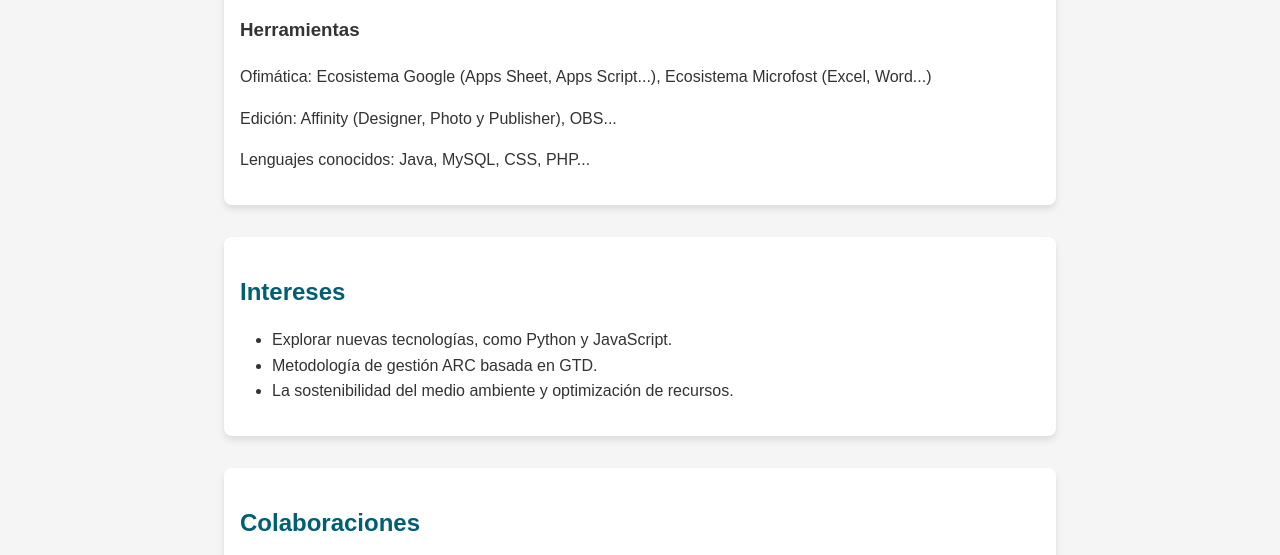
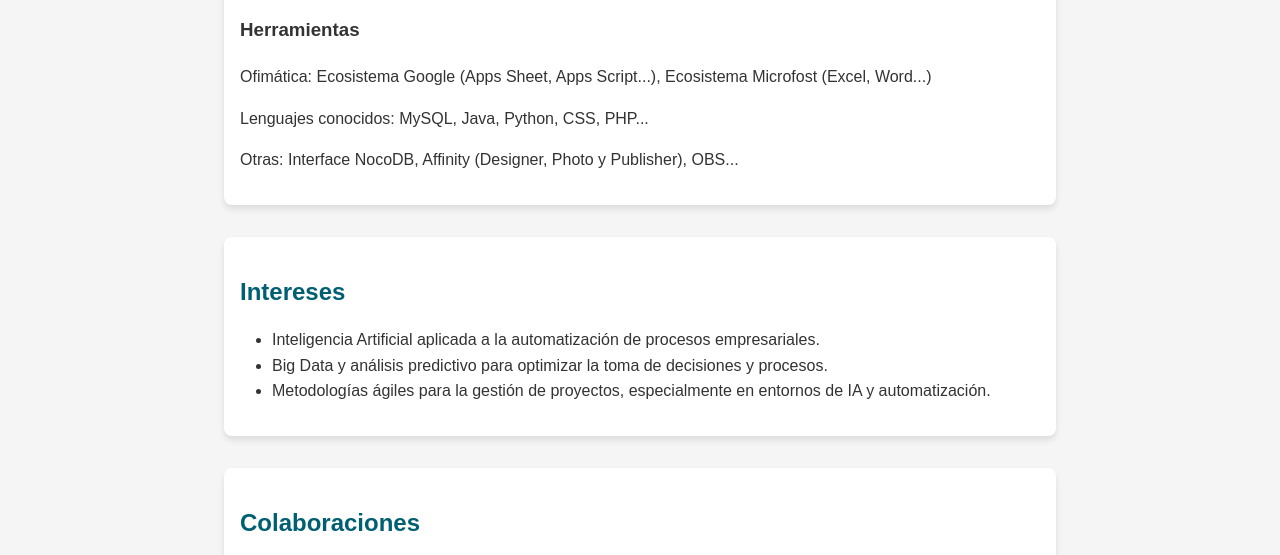
Before and after one commit to laurajimore/jimorecom, a plain HTML site: page index.html in a window 1280 px wide. Shown: the part 1025-1580 px from the top of the page. Drawn offline with Linux system fonts and the light colour scheme.

Commit message:
Update index.html

```diff
--- a/index.html
+++ b/index.html
@@ -87,9 +87,6 @@
             max-height: 120px;        /* Aumenta la altura máxima solo para Datavillus */
         }
 
-
-
-
         footer {
             text-align: center;
             background-color: #005f73;
@@ -145,16 +142,16 @@
         <h2>Conocimientos</h2>
         <h3>Herramientas</h3>
         <p>Ofimática: Ecosistema Google (Apps Sheet, Apps Script...), Ecosistema Microfost (Excel, Word...)</p>
-        <p>Edición: Affinity (Designer, Photo y Publisher), OBS...</p>
-        <p>Lenguajes conocidos: Java, MySQL, CSS, PHP...</p>
+        <p>Lenguajes conocidos: MySQL, Java, Python, CSS, PHP...</p>
+        <p>Otras: Interface NocoDB, Affinity (Designer, Photo y Publisher), OBS...</p>
     </section>
 
     <section class="intereses">
         <h2>Intereses</h2>
         <ul>
-            <li>Explorar nuevas tecnologías, como Python y JavaScript.</li>
-            <li>Metodología de gestión ARC basada en GTD.</li>
-            <li>La sostenibilidad del medio ambiente y optimización de recursos.</li>
+            <li>Inteligencia Artificial aplicada a la automatización de procesos empresariales.</li>
+            <li>Big Data y análisis predictivo para optimizar la toma de decisiones y procesos.</li>
+            <li>Metodologías ágiles para la gestión de proyectos, especialmente en entornos de IA y automatización.</li>
         </ul>
     </section>
 
@@ -166,7 +163,6 @@
         </div>
     </section>
 
-
     <footer>
         <p>Contacto: <a href="mailto:hola@laurajimore.com">hola@laurajimore.com</a></p>
         <p>Sígueme en: <a href="https://bsky.app/profile/laurajimore.bsky.social" target="_blank">BlueSky</a></p>
```
